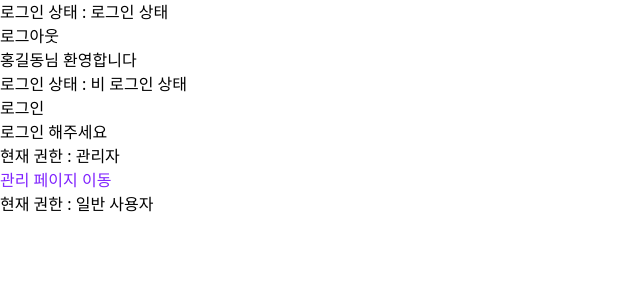
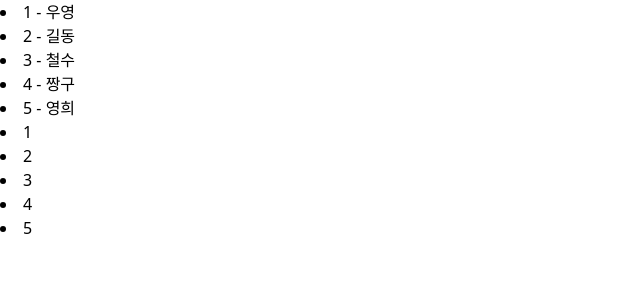
Before and after one commit to mijeong09/sesac-first, a React (Vite) app in the folder js/react/my-react-app/: page / in a window 1280 px wide. Shown: the top 300 px of the page, without its empty margins (0-640 px from the left). Built offline with nearby package versions, Linux system fonts and the light colour scheme.

Commit message:
List Rendering

```diff
--- a/js/react/my-react-app/src/App.jsx
+++ b/js/react/my-react-app/src/App.jsx
@@ -1,6 +1,5 @@
 import React from "react";
-import Container from "./components/Condition/Container";
-
+import Container from "./components/List/Container";
 // 컴포넌트 함수 외부는 import 문을 제외하고는 작성하지 않는다
 
 // --------------------------------------------
--- /dev/null
+++ b/js/react/my-react-app/src/components/List/Container.jsx
@@ -0,0 +1,35 @@
+import React from "react";
+import User from "./User";
+
+export default function Container() {
+  // 반복 렌더링할 배열 데이터
+  const array = [1, 2, 3, 4, 5];
+
+  // 객체 원소를 저장한 배열
+  const userArray = [
+    { id: 1, name: "우영" },
+    { id: 2, name: "길동" },
+    { id: 3, name: "철수" },
+    { id: 4, name: "짱구" },
+    { id: 5, name: "영희" },
+  ];
+
+  return (
+    <div>
+      {userArray.map((userE) => {
+        // userE 원소의 형태
+        // {id: 1, name: 우영}
+
+        // User 컴포넌트의 user 속성에 원소 userE를 값으로 전달(지정)
+        return <User user={userE}></User>;
+      })}
+
+      {/* array 배열을 map() 메서드로 반복*/}
+      {array.map((element) => {
+        // 원소(element) 를 li 태그에 감싸서 return(반환)
+        // 원소 element 는 보간법 {} 사용해서 표현
+        return <li>{element}</li>;
+      })}
+    </div>
+  );
+}
--- /dev/null
+++ b/js/react/my-react-app/src/components/List/User.jsx
@@ -0,0 +1,11 @@
+import React from "react";
+
+export default function User({user}) {
+  return (
+    <div>
+      <li>
+        {user["id"]} - {user["name"]}
+      </li>
+    </div>
+  );
+}
```
